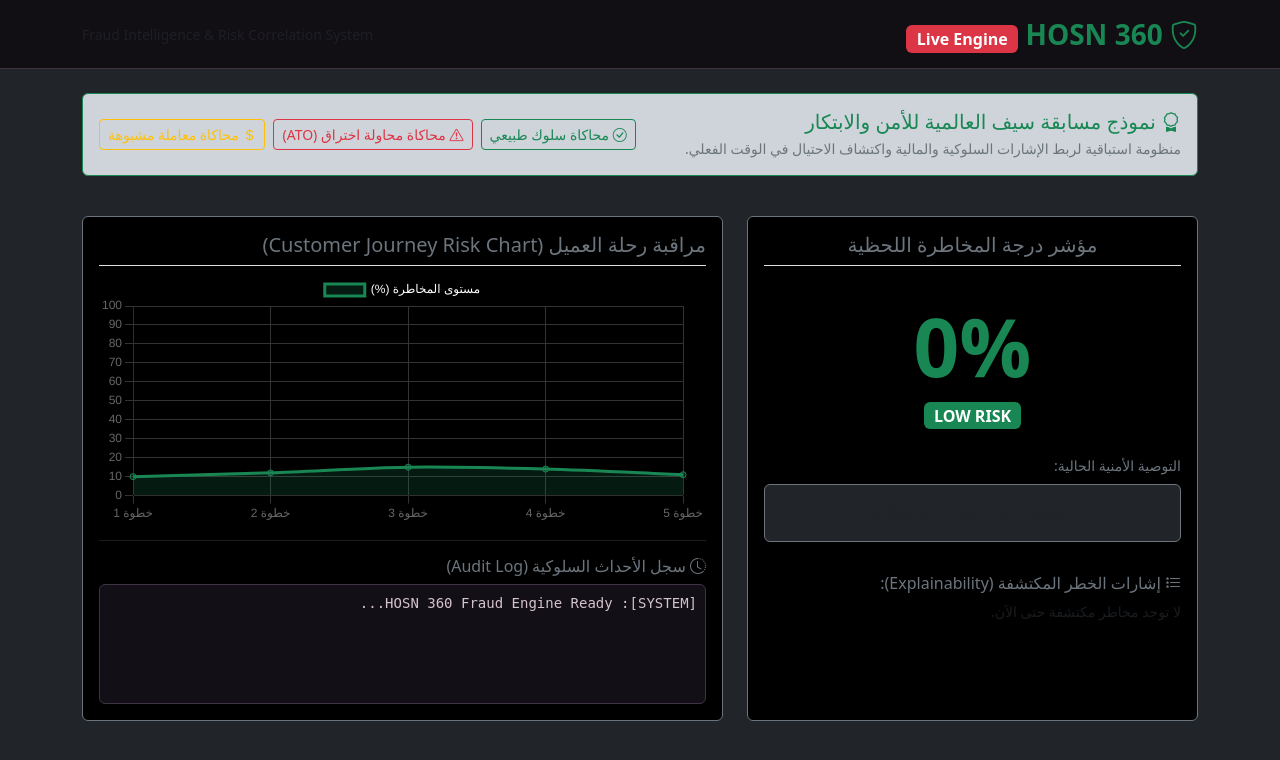
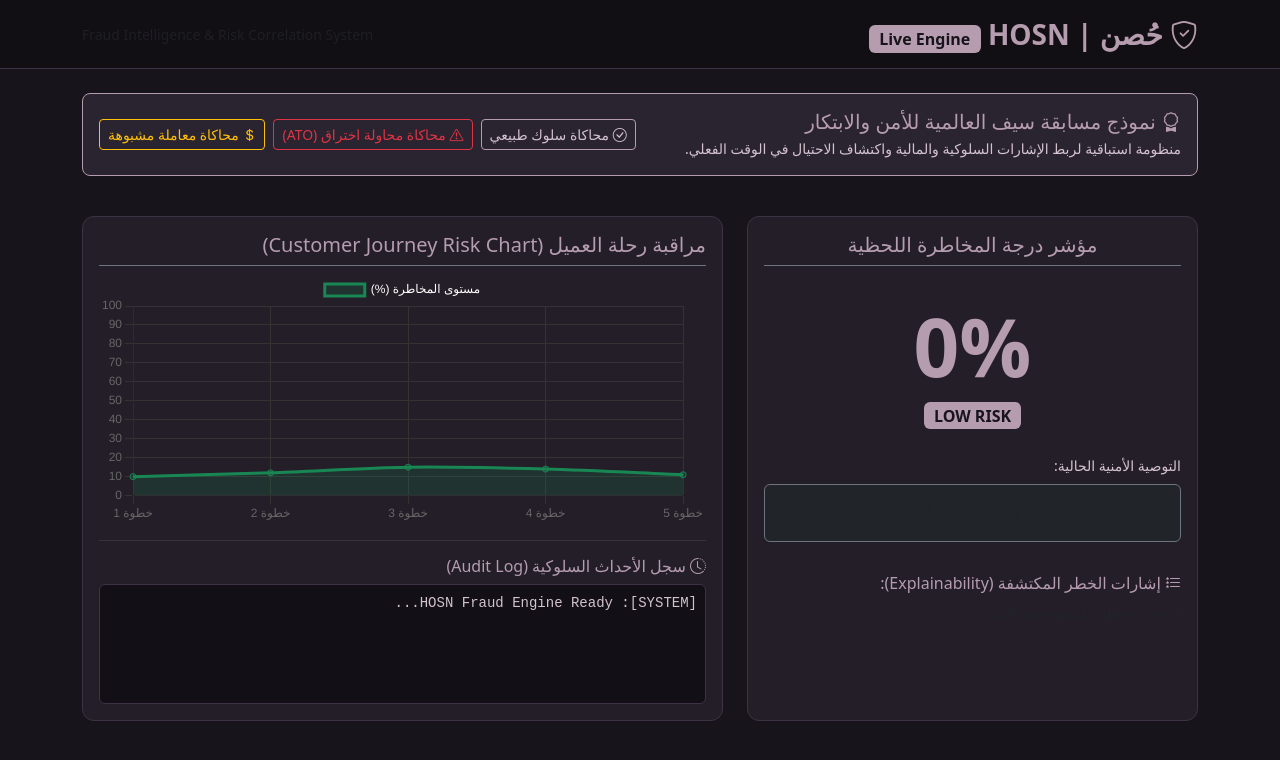
Before and after one commit to jory-alkhathami/hosn, a Flask app: page / in a window 1280 px wide. Shown: the top 760 px of the page. Run offline with Flask 3, Linux system fonts and the light colour scheme.

Commit message:
Update index.html

```diff
--- a/templates/index.html
+++ b/templates/index.html
@@ -3,19 +3,19 @@
 <head>
     <meta charset="UTF-8">
     <meta name="viewport" content="width=device-width, initial-scale=1.0">
-    <title>حُصن 360 | HOSN 360 - منصة ذكاء الاحتيال والمخاطر</title>
+    <title>حُصن | HOSN - منصة ذكاء الاحتيال والمخاطر</title>
     <link href="https://cdn.jsdelivr.net/npm/bootstrap@5.3.0/dist/css/bootstrap.rtl.min.css" rel="stylesheet">
     <link rel="stylesheet" href="https://cdn.jsdelivr.net/npm/bootstrap-icons@1.11.0/font/bootstrap-icons.css">
     <link rel="stylesheet" href="{{ url_for('static', filename='css/app.css') }}">
     <script src="https://cdn.jsdelivr.net/npm/chart.js"></script>
 </head>
-<body class="bg-dark text-light">
+<body>
 
     <!-- Navbar -->
-    <nav class="navbar navbar-expand-lg navbar-dark bg-black border-bottom border-secondary">
+    <nav class="navbar navbar-expand-lg border-bottom">
         <div class="container">
-            <a class="navbar-brand fw-bold text-success fs-3" href="#">
-                <i class="bi bi-shield-check"></i> HOSN 360 <span class="badge bg-danger fs-6">Live Engine</span>
+            <a class="navbar-brand fw-bold text-mauve fs-3" href="#">
+                <i class="bi bi-shield-check"></i> حُصن | HOSN <span class="badge bg-mauve fs-6">Live Engine</span>
             </a>
             <span class="navbar-text text-muted small">
                 Fraud Intelligence & Risk Correlation System
@@ -25,13 +25,13 @@
 
     <div class="container my-4">
         <!-- Banner المسابقة -->
-        <div class="alert alert-dark border-success d-flex align-items-center justify-content-between flex-wrap gap-2">
+        <div class="alert alert-custom d-flex align-items-center justify-content-between flex-wrap gap-2 rounded-3">
             <div>
-                <h5 class="mb-1 text-success"><i class="bi bi-award"></i> نموذج مسابقة سيف العالمية للأمن والابتكار</h5>
-                <p class="mb-0 text-secondary small">منظومة استباقية لربط الإشارات السلوكية والمالية واكتشاف الاحتيال في الوقت الفعلي.</p>
+                <h5 class="mb-1 text-mauve"><i class="bi bi-award"></i> نموذج مسابقة سيف العالمية للأمن والابتكار</h5>
+                <p class="mb-0 text-mauve-light small">منظومة استباقية لربط الإشارات السلوكية والمالية واكتشاف الاحتيال في الوقت الفعلي.</p>
             </div>
             <div class="d-flex gap-2 flex-wrap">
-                <button onclick="runSimulation('normal')" class="btn btn-outline-success btn-sm">
+                <button onclick="runSimulation('normal')" class="btn btn-outline-mauve btn-sm">
                     <i class="bi bi-check-circle"></i> محاكاة سلوك طبيعي
                 </button>
                 <button onclick="runSimulation('account_takeover')" class="btn btn-outline-danger btn-sm">
@@ -46,22 +46,22 @@
         <div class="row g-4 mt-1">
             <!-- Left Panel: Live Risk Score & Meter -->
             <div class="col-lg-5">
-                <div class="card bg-black border-secondary h-100 p-3">
-                    <h5 class="card-title text-center text-secondary border-bottom pb-2">مؤشر درجة المخاطرة اللحظية</h5>
+                <div class="card card-custom h-100 p-3">
+                    <h5 class="card-title text-center text-mauve border-bottom border-secondary pb-2">مؤشر درجة المخاطرة اللحظية</h5>
                     <div class="text-center my-4">
-                        <div id="riskScoreDisplay" class="display-1 fw-bold text-success">0%</div>
-                        <div id="riskBadge" class="badge bg-success fs-6 mt-2">LOW RISK</div>
+                        <div id="riskScoreDisplay" class="display-1 fw-bold text-mauve">0%</div>
+                        <div id="riskBadge" class="badge bg-mauve fs-6 mt-2">LOW RISK</div>
                     </div>
 
                     <div class="mb-3">
-                        <label class="form-label text-secondary small">التوصية الأمنية الحالية:</label>
+                        <label class="form-label text-mauve-light small">التوصية الأمنية الحالية:</label>
                         <div id="recommendationBox" class="p-3 rounded bg-dark border border-secondary text-center fw-bold">
                             في انتظار إجراء معاملة أو محاكاة...
                         </div>
                     </div>
 
                     <!-- Risk Factors Breakdown -->
-                    <h6 class="text-secondary mt-3"><i class="bi bi-list-stars"></i> إشارات الخطر المكتشفة (Explainability):</h6>
+                    <h6 class="text-mauve mt-3"><i class="bi bi-list-stars"></i> إشارات الخطر المكتشفة (Explainability):</h6>
                     <div id="riskFactorsList" class="small text-muted">
                         لا توجد مخاطر مكتشفة حتى الآن.
                     </div>
@@ -70,16 +70,16 @@
 
             <!-- Right Panel: Chart & Journey Timeline -->
             <div class="col-lg-7">
-                <div class="card bg-black border-secondary h-100 p-3">
-                    <h5 class="card-title text-secondary border-bottom pb-2">مراقبة رحلة العميل (Customer Journey Risk Chart)</h5>
+                <div class="card card-custom h-100 p-3">
+                    <h5 class="card-title text-mauve border-bottom border-secondary pb-2">مراقبة رحلة العميل (Customer Journey Risk Chart)</h5>
                     <div style="height: 250px;">
                         <canvas id="riskChart"></canvas>
                     </div>
 
                     <hr class="border-secondary my-3">
-                    <h6 class="text-secondary"><i class="bi bi-clock-history"></i> سجل الأحداث السلوكية (Audit Log)</h6>
-                    <div id="auditLog" class="p-2 bg-dark rounded small overflow-auto" style="height: 120px; font-family: monospace;">
-                        [SYSTEM]: HOSN 360 Fraud Engine Ready...
+                    <h6 class="text-mauve"><i class="bi bi-clock-history"></i> سجل الأحداث السلوكية (Audit Log)</h6>
+                    <div id="auditLog" class="p-2 rounded small overflow-auto" style="height: 120px;">
+                        [SYSTEM]: HOSN Fraud Engine Ready...
                     </div>
                 </div>
             </div>
```
